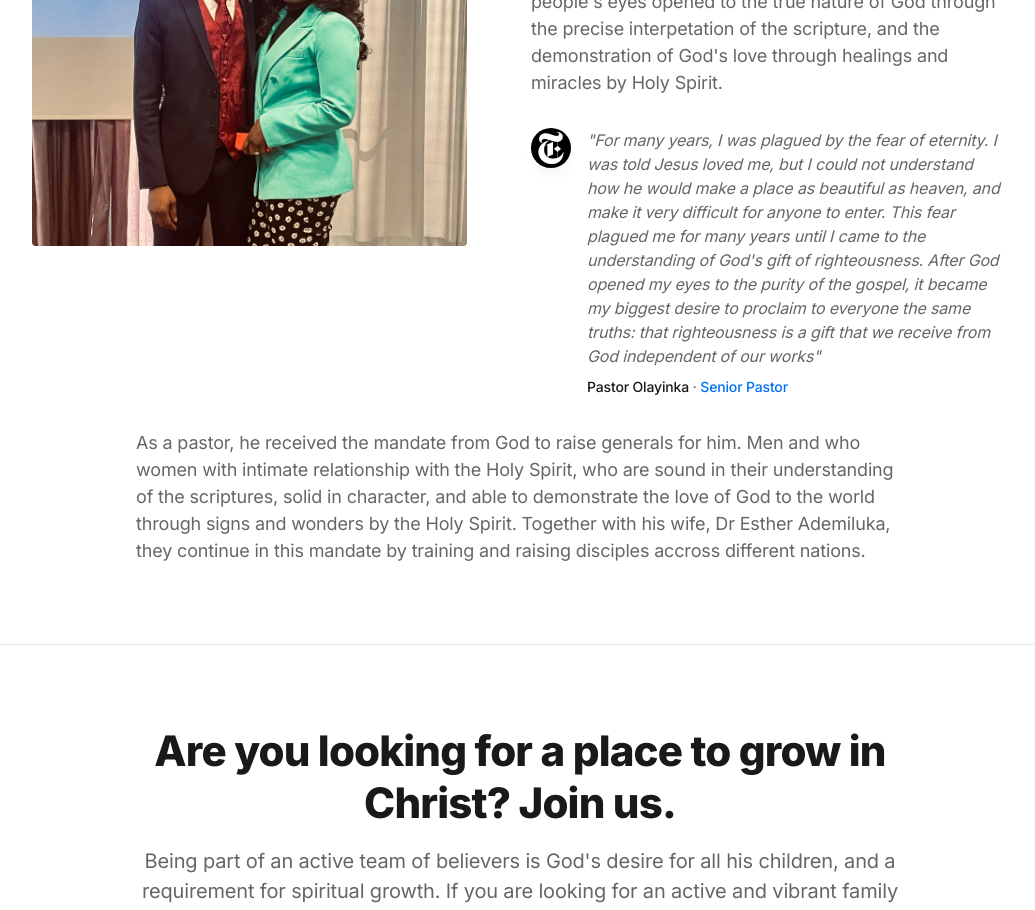
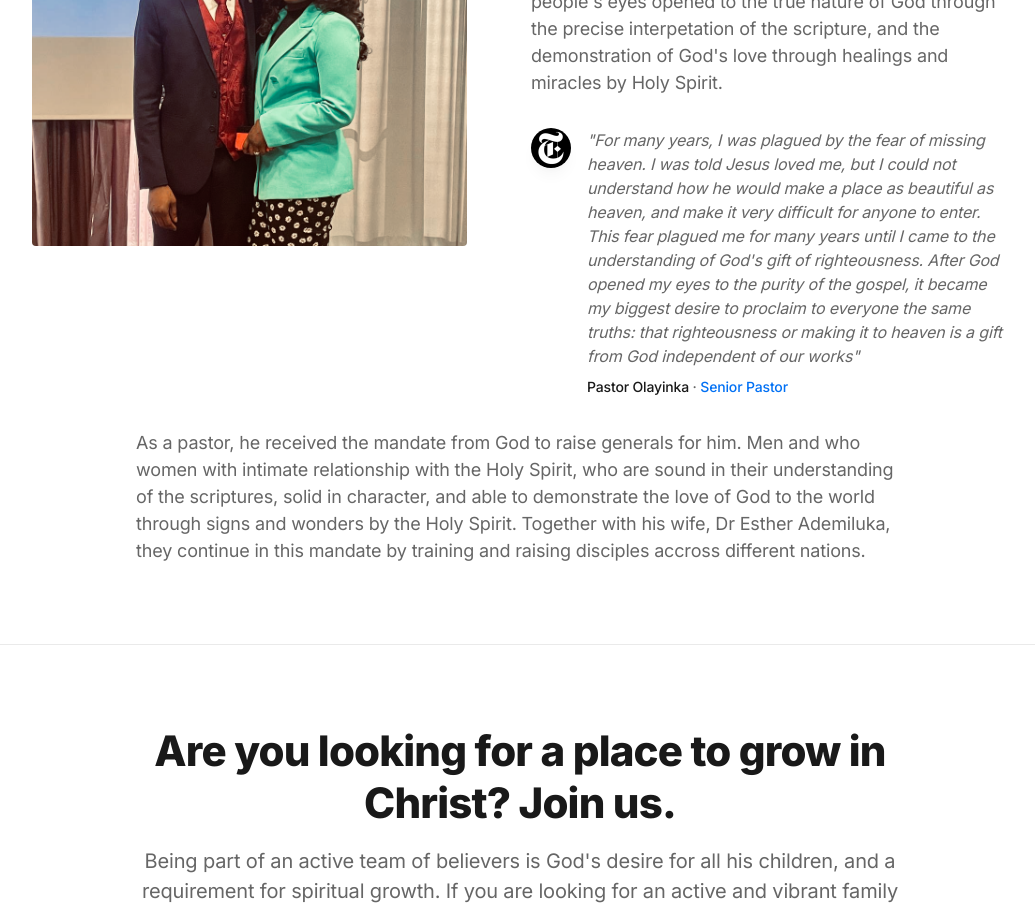
Before and after one commit to solomon-ojo/oami, a Next.js app: page /about in a window 1280 px wide. Shown: the part 1720-2630 px from the top of the page, without its empty margins (120-1155 px from the left). Built offline with nearby package versions, Linux system fonts and the light colour scheme.

Commit message:
pastor's quote correction

```diff
--- a/app/(default)/about/story.tsx
+++ b/app/(default)/about/story.tsx
@@ -33,7 +33,7 @@ export default function AboutStory() {
                 <Image className="rounded-full self-start shrink-0 shadow-lg mr-4" src={AboutLogo} width={40} height={40} alt="Logo" />
                 <div>
                   <blockquote className="text-gray-600 italic">
-                    "For many years, I was plagued by the fear of eternity. I was told Jesus loved me, but I could not understand how he would make a place as beautiful as heaven, and make it very difficult for anyone to enter. This fear plagued me for many years until I came to the understanding of God's gift of righteousness. After God opened my eyes to the purity of the gospel, it became my biggest desire to proclaim to everyone the same truths: that righteousness is a gift that we receive from God independent of our works"
+                    "For many years, I was plagued by the fear of missing heaven. I was told Jesus loved me, but I could not understand how he would make a place as beautiful as heaven, and make it very difficult for anyone to enter. This fear plagued me for many years until I came to the understanding of God's gift of righteousness. After God opened my eyes to the purity of the gospel, it became my biggest desire to proclaim to everyone the same truths: that righteousness or making it to heaven is a gift from God independent of our works"
                   </blockquote>
                   <div className="text-sm font-medium text-gray-600 mt-2">
                     <cite className="text-gray-900 not-italic">Pastor Olayinka </cite> · <a className="text-blue-600" href="#0">Senior Pastor</a>
```
